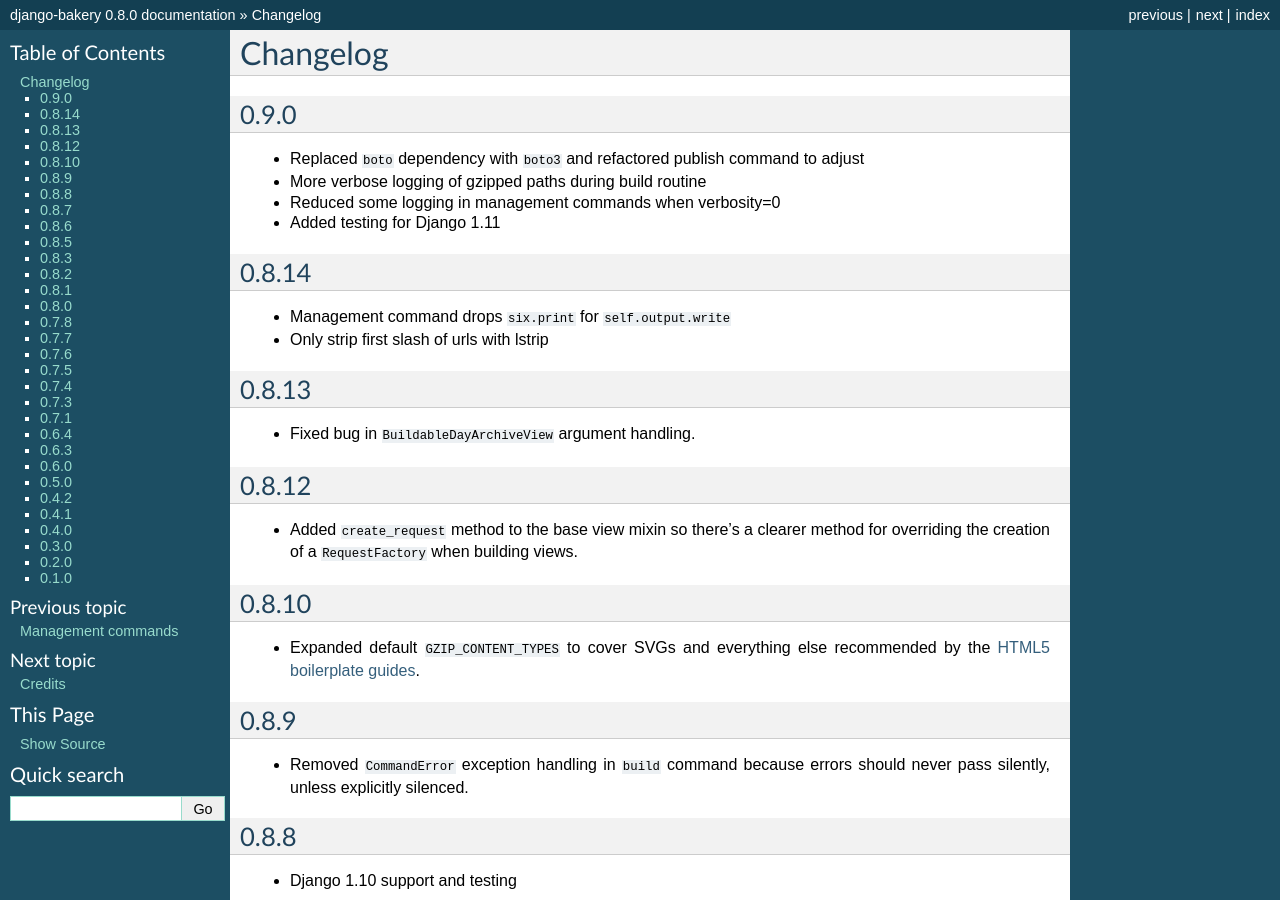
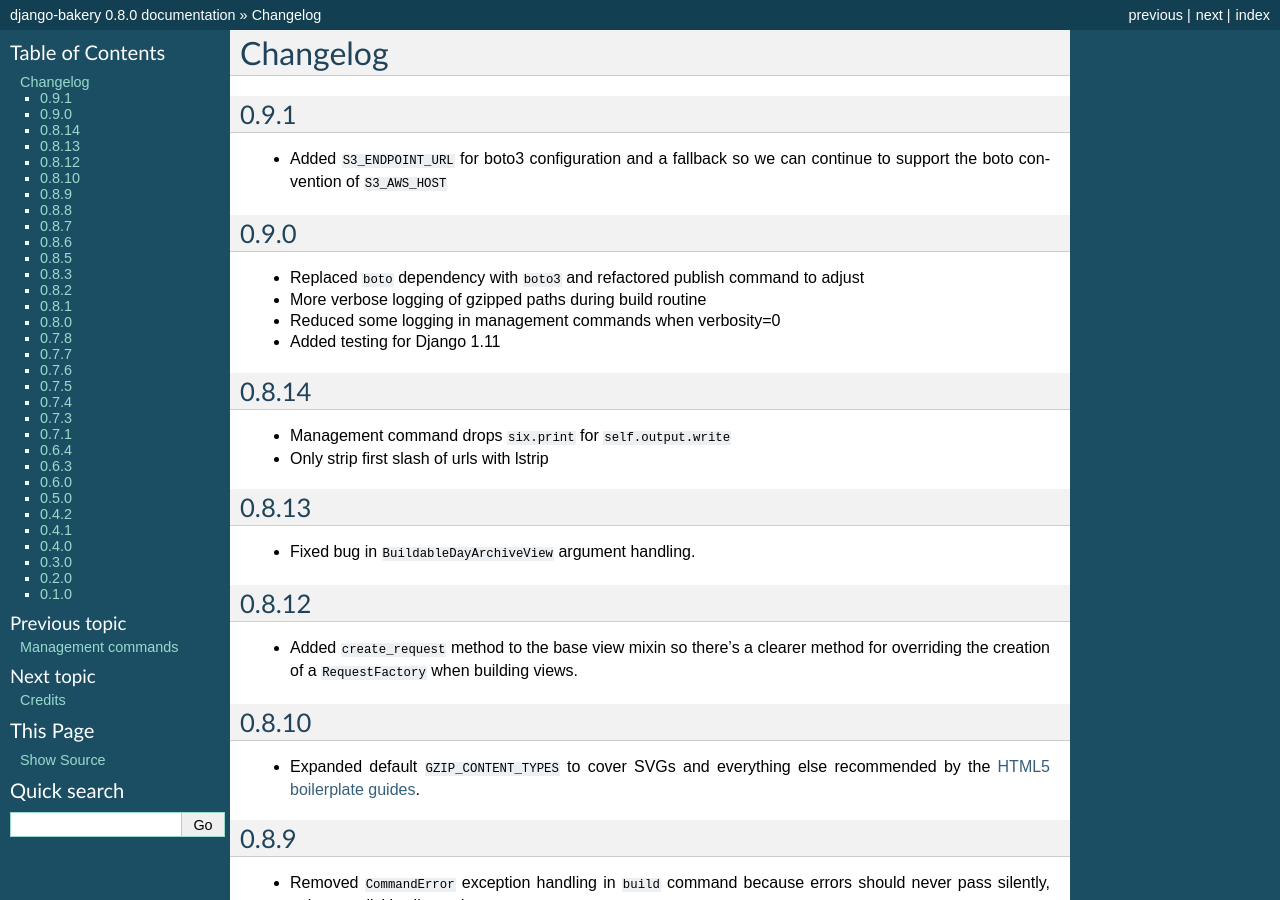
Before and after one commit to Sibizwan5/django-bakery, a Sphinx documentation site: the page built from docs/changelog.rst, in a window 1280 px wide and 900 px high. Built offline with Sphinx 7.4.7, drawn with Linux system fonts in a browser that asks for light colours.

Commit message:
Changelog

```diff
--- a/docs/changelog.rst
+++ b/docs/changelog.rst
@@ -1,5 +1,10 @@
 Changelog
 =========
+
+0.9.1
+-----
+
+* Added ``S3_ENDPOINT_URL`` for boto3 configuration and a fallback so we can continue to support the boto convention of ``S3_AWS_HOST``
 
 0.9.0
 -----
```
